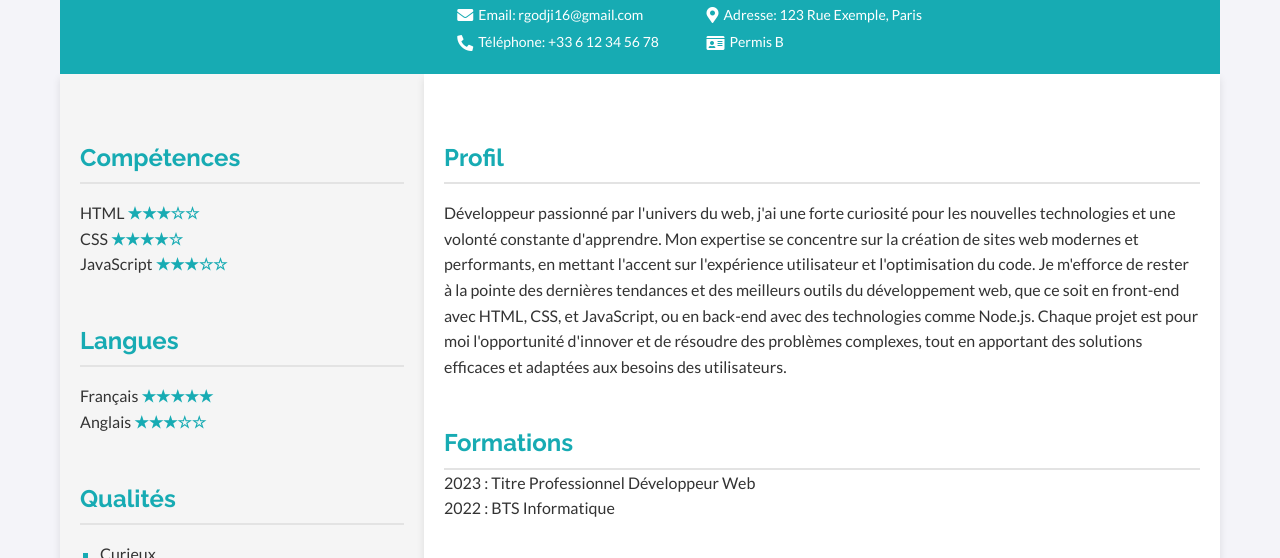
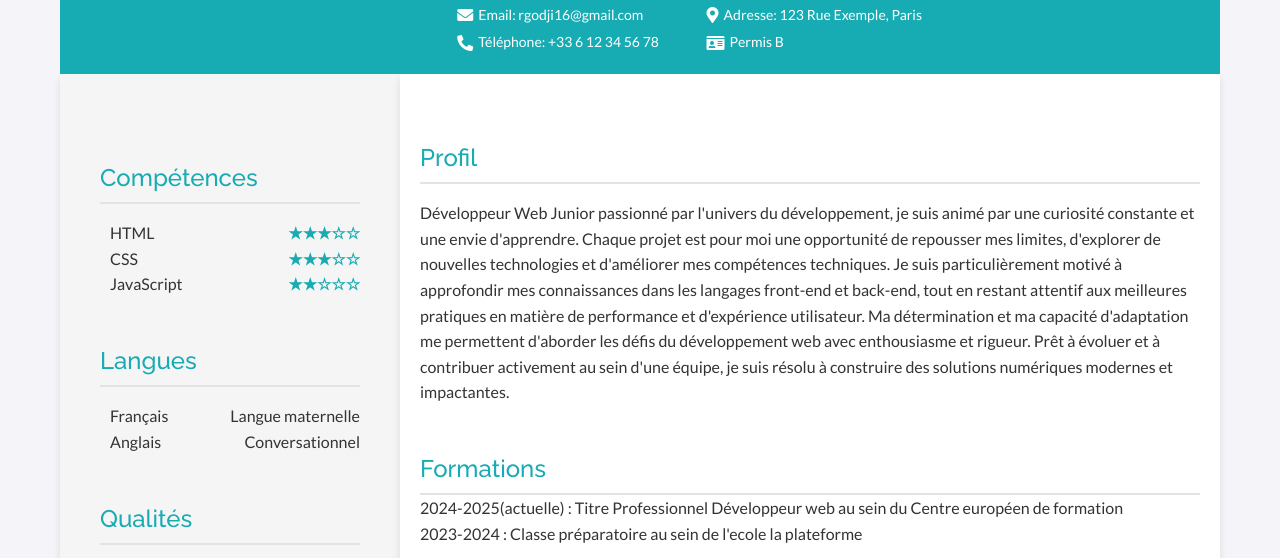
Before and after one commit to Remi-13-exe/cv-en-ligne, a plain HTML site: page Mon-cv/index.html in a window 1280 px wide. Shown: the part 232-790 px from the top of the page. Drawn offline with Linux system fonts and the light colour scheme.

Commit message:
colonne de gauche fini + debut de la colonne de droite

```diff
--- a/Mon-cv/css/cv.css
+++ b/Mon-cv/css/cv.css
@@ -19,14 +19,13 @@ h1, h2 {
     margin: 0; /* Supprime les marges par défaut */
 }
 
-
 h1 {
     font-size: 60px;
-
 }
 
 h2 {
     color: #17abb3; /* Couleur spécifique pour les sous-titres */
+    font-weight: 500; /* Réduit l'épaisseur du texte */
     margin-top: 45px; /* Espace avant le titre */
     border-bottom: 2px solid #e3e3e3; /* Barre fine sous le titre */
     padding-bottom: 5px; /* Espace entre le texte et la barre */
@@ -75,6 +74,7 @@ header p {
     text-align: left;
     margin-left: 120px; /* Décale le texte pour éviter qu'il soit caché par l'image */
 }
+
 .text-content h1 {
     margin-bottom: 1px; /* Réduit l'espace en dessous du h1 */
 }
@@ -82,7 +82,6 @@ header p {
 .text-content p {
     margin-top: 0; /* Évite un espace inutile au-dessus du p */
 }
-
 
 /* Information de contact */
 .contact-info {
@@ -92,7 +91,6 @@ header p {
     justify-content: space-between; /* Distribue l'espace entre les colonnes */
     margin-top: 15px; /* Ajoute un petit espace avec le haut */
     margin-right: -190px;
-
 }
 
 /* Un élément de contact */
@@ -108,7 +106,6 @@ header p {
     font-size: 16px; /* Réduit légèrement la taille des icônes */
     color: white; /* Couleur des icônes */
     margin-left: -70px;
-
 }
 
 /* Texte des éléments */
@@ -125,52 +122,66 @@ header p {
 
 /* Colonne gauche */
 .left-column {
-    width: 30%; /* Largeur de la colonne gauche */
+    width: 25%; /* Largeur de la colonne gauche */
     background-color: #f5f5f5; /* Fond gris clair */
     box-shadow: 0 4px 8px rgba(0, 0, 0, 0.1); /* Ombre douce */
-    padding: 20px; /* Ajout de padding pour espacer le contenu */
+    padding: 40px; /* Ajout de padding pour espacer le contenu */
 }
+
 .left-column ul {
+
     list-style-type: square; /* Définit des puces carrées */
-    padding-left: 20px; /* Espace entre les puces et le contenu */
 }
 
 .left-column ul li {
-    color: #333; /* Couleur du texte */
+    margin-left: -30px;  /* Décale l'élément vers la gauche */
+    justify-content: space-between; /* Espace les éléments de gauche et de droite */
 }
 
 .left-column ul li::marker {
     color: #17abb3; /* Couleur bleue pour les puces */
+    font-size: 1.6em;
+}
+
+competences ul, langues ul {
+    padding: 0; /* Pas de marge intérieure */
+    font-weight: bold; /* Texte en gras */
+}
+
+.language {
+    font-weight: normal; /* Le texte n'est plus en gras */
+}
+
+/* Style des étoiles pour les compétences */
+.stars {
+    color: #17abb3; /* Couleur des étoiles */
+    font-weight: bold; /* Texte en gras */
+    margin-left: auto;
+}
+
+.skill {
+    display: flex
+}
+
+.close-up {
+    padding-left: 50px;
 }
 
 
 
-
-#competences ul, #langues ul {
-    list-style-type: none; /* Supprime les puces des listes */
-    padding: 0; /* Pas de marge intérieure */
-}
-
-.stars {
-    color: #17abb3; /* Couleur des étoiles */
-    font-weight: bold; /* Texte en gras */
-}
-
 /* Colonne droite */
 .right-column {
-    width: 70%; /* Largeur de la colonne droite */
+    width: 75%; /* Largeur de la colonne droite */
     padding: 20px; /* Espacement interne */
     background-color: #ffffff; /* Fond blanc clair */
     box-shadow: 0 4px 8px rgba(0, 0, 0, 0.1); /* Ombre douce */
 }
-
 
 .right-column ul {
     list-style-type: none; /* Supprime les puces */
     padding: 0; /* Retire le padding par défaut */
     margin: 0; /* Retire les marges par défaut */
 }
-
 
 /* Pied de page */
 footer {
--- a/Mon-cv/index.html
+++ b/Mon-cv/index.html
@@ -51,9 +51,9 @@
                 <section id="competences">
                     <h2>Compétences</h2>
                     <ul>
-                        <li>HTML <span class="stars">★★★☆☆</span></li>
-                        <li>CSS <span class="stars">★★★★☆</span></li>
-                        <li>JavaScript <span class="stars">★★★☆☆</span></li>
+                        <li class="skill">HTML <span class="stars">★★★☆☆</span></li>
+                        <li class="skill">CSS <span class="stars">★★★☆☆</span></li>
+                        <li class="skill">JavaScript <span class="stars">★★☆☆☆</span></li>
                     </ul>
                 </section>
 
@@ -61,15 +61,15 @@
                 <section id="langues">
                     <h2>Langues</h2>
                     <ul>
-                        <li>Français <span class="stars">★★★★★</span></li>
-                        <li>Anglais <span class="stars">★★★☆☆</span></li>
+                        <li class="skill">Français <span class="language">Langue maternelle</span></li>
+                        <li class="skill">Anglais <span class="language">Conversationnel</span></li>
                     </ul>
                 </section>
 
                 <!-- Qualités -->
                 <section id="qualites">
                     <h2>Qualités</h2>
-                    <ul>
+                    <ul class="close-up">
                         <li>Curieux</li>
                         <li>Autonome</li>
                         <li>Rigoureux</li>
@@ -84,7 +84,7 @@
                         <li>Développement web</li>
                         <li>Voyages</li>
                         <li>Sport</li>
-                        <li>Photographie</li>
+                        <li>Mangas/Anime</li>
                     </ul>
                 </section>
             </div>
@@ -95,16 +95,17 @@
                 <section id="profil">
                     <h2>Profil</h2>
                     <p>
-                        Développeur passionné par l'univers du web, j'ai une forte curiosité pour les nouvelles technologies et une volonté constante d'apprendre. Mon expertise se concentre sur la création de sites web modernes et performants, en mettant l'accent sur l'expérience utilisateur et l'optimisation du code. Je m'efforce de rester à la pointe des dernières tendances et des meilleurs outils du développement web, que ce soit en front-end avec HTML, CSS, et JavaScript, ou en back-end avec des technologies comme Node.js. Chaque projet est pour moi l'opportunité d'innover et de résoudre des problèmes complexes, tout en apportant des solutions efficaces et adaptées aux besoins des utilisateurs.
-                    </p>
+                        Développeur Web Junior passionné par l'univers du développement, je suis animé par une curiosité constante et une envie d'apprendre. Chaque projet est pour moi une opportunité de repousser mes limites, d'explorer de nouvelles technologies et d'améliorer mes compétences techniques. Je suis particulièrement motivé à approfondir mes connaissances dans les langages front-end et back-end, tout en restant attentif aux meilleures pratiques en matière de performance et d'expérience utilisateur.
+                        Ma détermination et ma capacité d'adaptation me permettent d'aborder les défis du développement web avec enthousiasme et rigueur. Prêt à évoluer et à contribuer activement au sein d'une équipe, je suis résolu à construire des solutions numériques modernes et impactantes.
+                         </p>
                 </section>
 
                 <!-- Formations -->
                 <section id="formations">
                     <h2>Formations</h2>
                     <ul>
-                        <li>2023 : Titre Professionnel Développeur Web</li>
-                        <li>2022 : BTS Informatique</li>
+                        <li>2024-2025(actuelle) : Titre Professionnel Développeur web au sein du Centre européen de formation</li>
+                        <li>2023-2024 : Classe  préparatoire au sein de l'ecole la  plateforme</li>
                     </ul>
                 </section>
 
```
